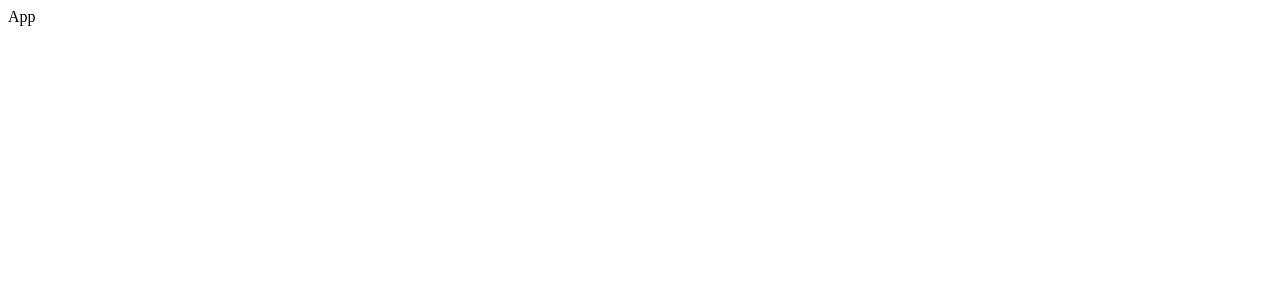
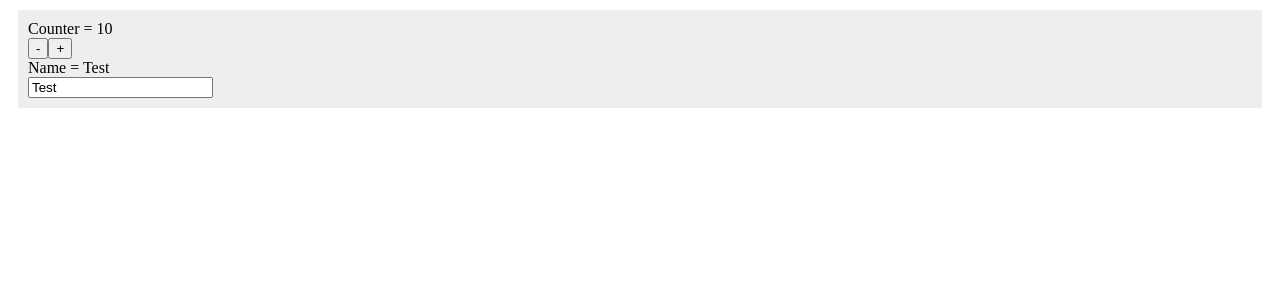
Before and after one commit to Toxe/react-hooks, a React (Create React App) app: page / in a window 1280 px wide. Shown: the top 300 px of the page. Built offline with nearby package versions, Linux system fonts and the light colour scheme.

Commit message:
Add SimpleHooks

```diff
--- a/src/App.js
+++ b/src/App.js
@@ -1,7 +1,12 @@
 import React, { Component } from "react";
+import SimpleHooks from "./SimpleHooks";
 
 export default class App extends Component {
     render() {
-        return <div>App</div>;
+        return (
+            <div>
+                <SimpleHooks />
+            </div>
+        );
     }
 }
--- /dev/null
+++ b/src/SimpleHooks.js
@@ -0,0 +1,28 @@
+import React, { useState } from "react";
+
+export default function SimpleHooks() {
+    const [counter, setCounter] = useState(10);
+    const [name, setName] = useState("Test");
+
+    return (
+        <div style={style}>
+            <div>Counter = {counter}</div>
+            <div>
+                <button onClick={() => setCounter(counter - 1)}>-</button>
+                <button onClick={() => setCounter(counter + 1)}>+</button>
+            </div>
+            <div>
+                <div>Name = {name}</div>
+                <div>
+                    <input type="text" name="name" value={name} onChange={(e) => setName(e.target.value)} />
+                </div>
+            </div>
+        </div>
+    );
+}
+
+const style = {
+    background: "#eee",
+    padding: "10px",
+    margin: "10px",
+};
```
